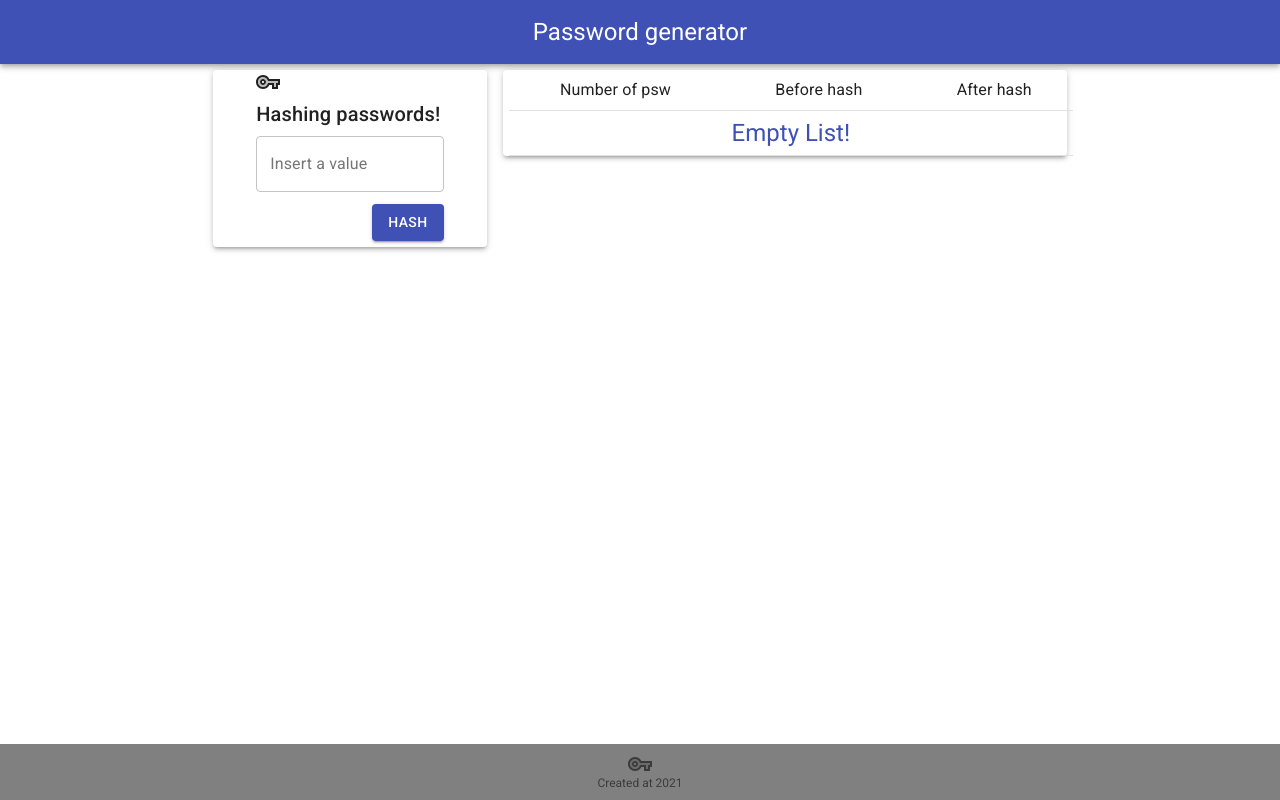
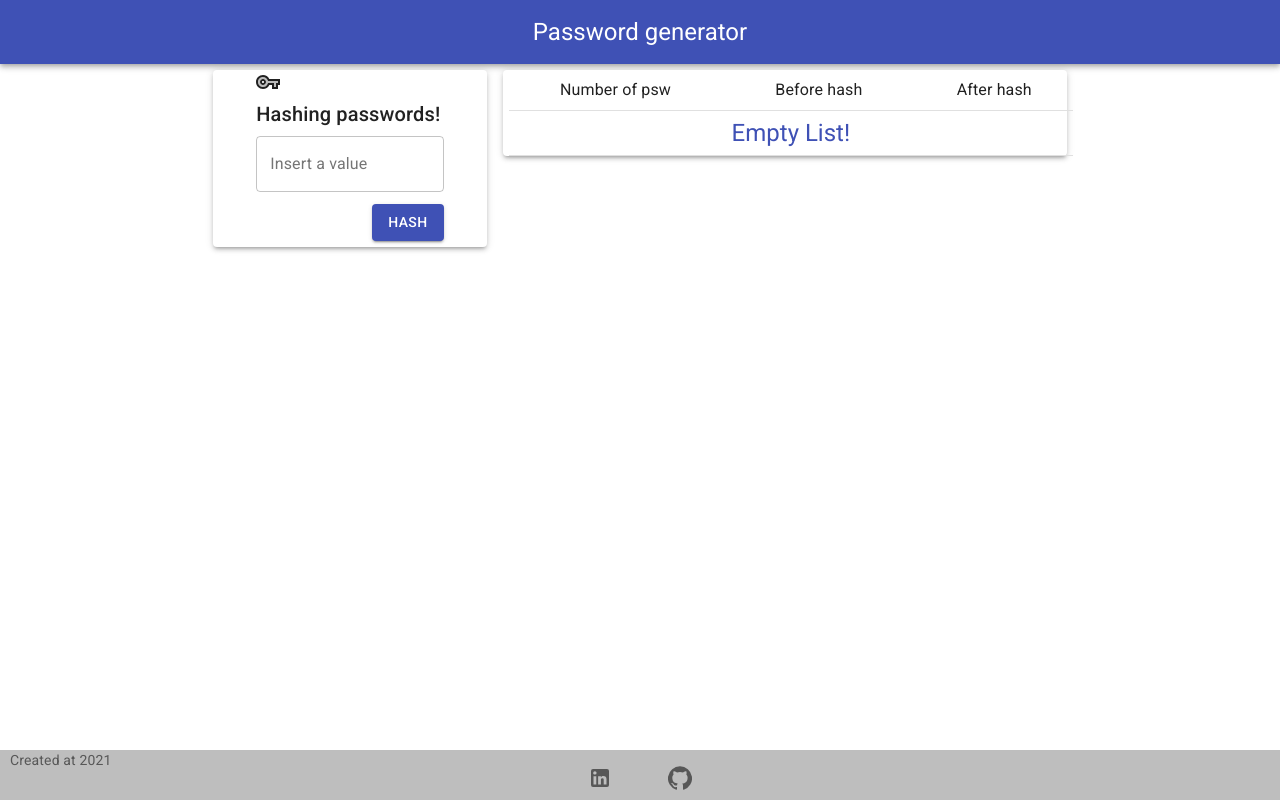
Before and after one commit to ricardolbv/password-generator, a React (Create React App) app: page / in a window 1280 px wide. Built offline with nearby package versions, Linux system fonts and the light colour scheme.

Commit message:
Adding the bottom bar

```diff
--- a/src/common/BottomBar.js
+++ b/src/common/BottomBar.js
@@ -1,26 +1,39 @@
 import BottomNavigation from '@material-ui/core/BottomNavigation';
 import BottomNavigationAction from '@material-ui/core/BottomNavigationAction';
-import VpnKey from '@material-ui/icons/VpnKeyTwoTone';
 import { makeStyles } from '@material-ui/core/styles';
+import LinkedInIcon from '@material-ui/icons/LinkedIn';
+import GitHubIcon from '@material-ui/icons/GitHub';
+import Typography from '@material-ui/core/Typography';
 
 const useStyles = makeStyles({
     root: {
         position: 'fixed',
         bottom: 0,
         width: '100%',
-        backgroundColor: 'grey',
+        backgroundColor: "#bebebe",
+        height: "50px"
+    },
+    text : {
+        margin: "0 auto",
+        position: "absolute",
+        left: "10px"
     }
 })
 
 function BottomBar () {
     const classes = useStyles();
-
     return (
-        <div>
-        <BottomNavigation className={classes.root} showLabels>
-            <BottomNavigationAction label="Created at 2021" icon={<VpnKey />}/>
+        <>
+        <BottomNavigation className={classes.root} showLabels >
+            <a href="https://www.linkedin.com/in/ricardo-vieira-13b864136/" target="_blank" rel="noreferrer">
+                <BottomNavigationAction classname={classes.id} label="" icon={<LinkedInIcon />} />
+            </a>
+            <a href="https://github.com/ricardolbv" target="_blank" rel="noreferrer">
+            <BottomNavigationAction classname={classes.id} label="" icon={<GitHubIcon />} />
+            </a>
+        <Typography color="textSecondary" variant="body2" className={classes.text}> Created at 2021</Typography>
         </BottomNavigation>
-        </div>
+        </>
     )
 }
 
```
